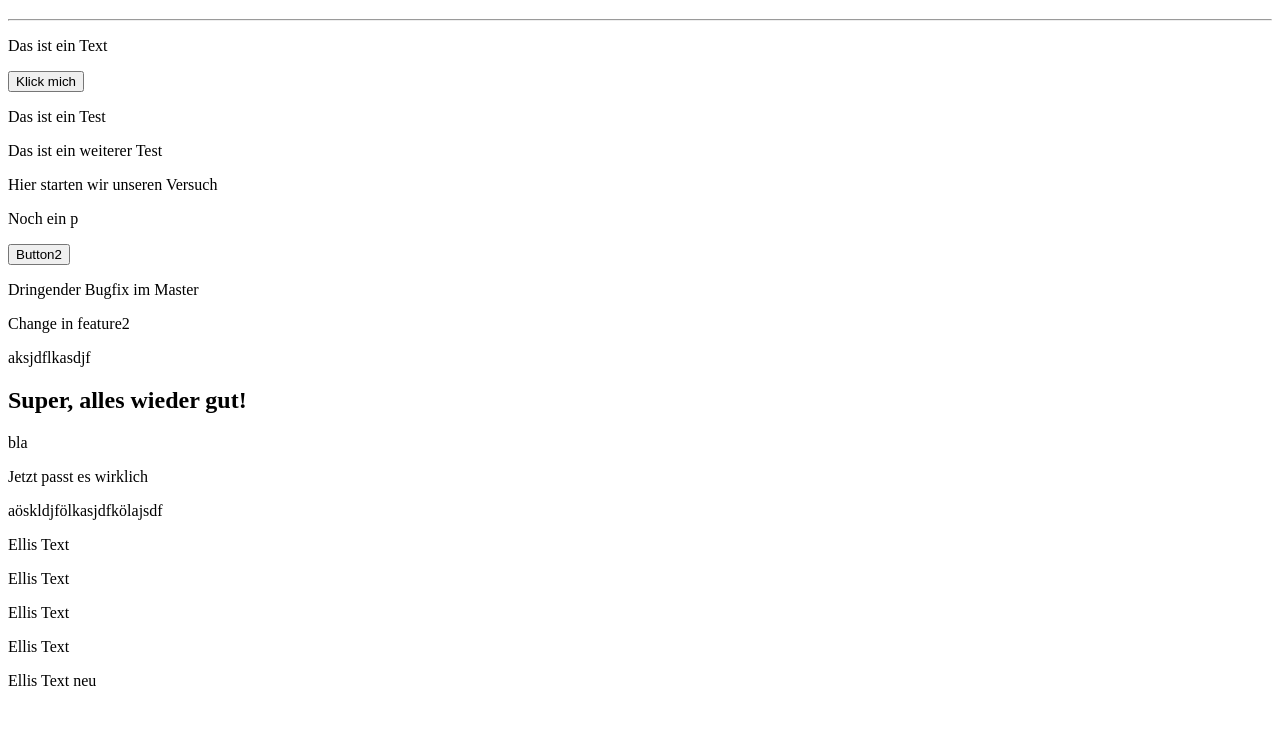
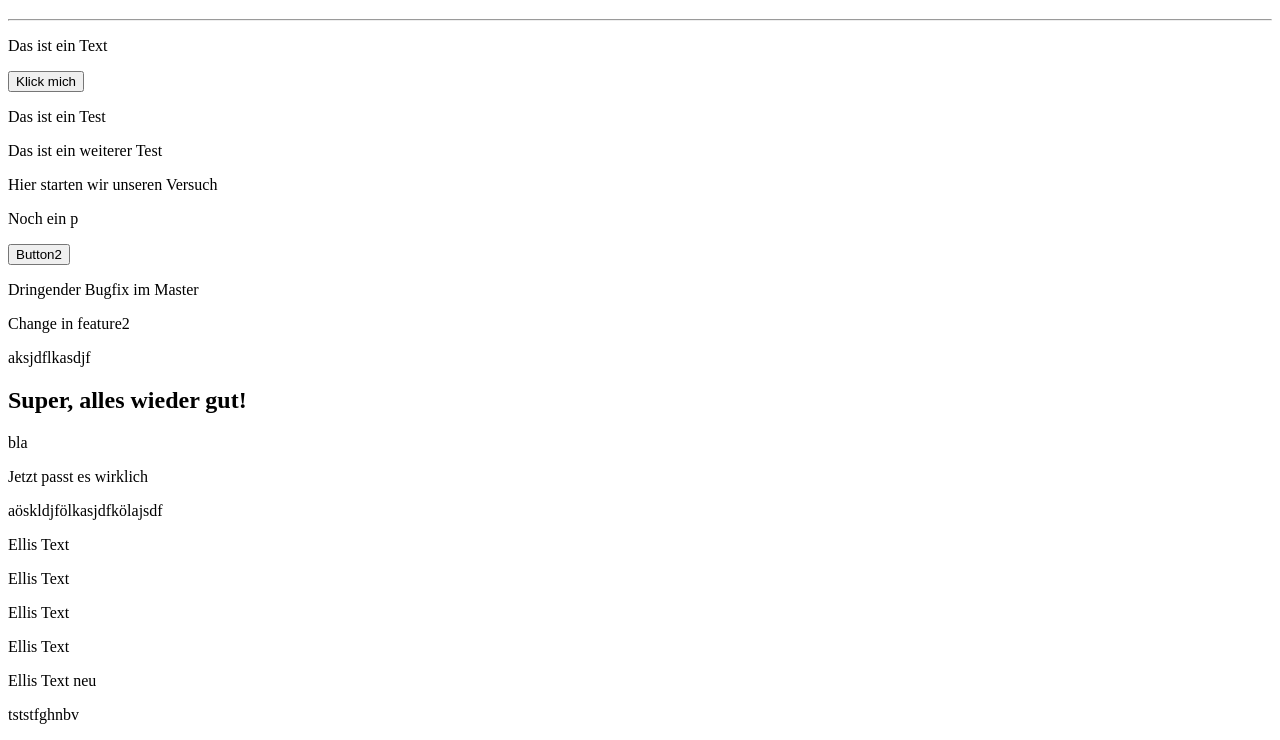
Before and after one commit to lehneralex/APMG22025, a plain HTML site: page index.html in a window 1280 px wide. Shown: the part 61-801 px from the top of the page. Drawn offline with Linux system fonts and the light colour scheme.

Commit message:
elli again

```diff
--- a/index.html
+++ b/index.html
@@ -29,5 +29,6 @@
 <p>Ellis Text</p>
 <p>Ellis Text</p>
 <p>Ellis Text neu</p>
+<p>tststfghnbv</p>
 </body>
 </html>
```
